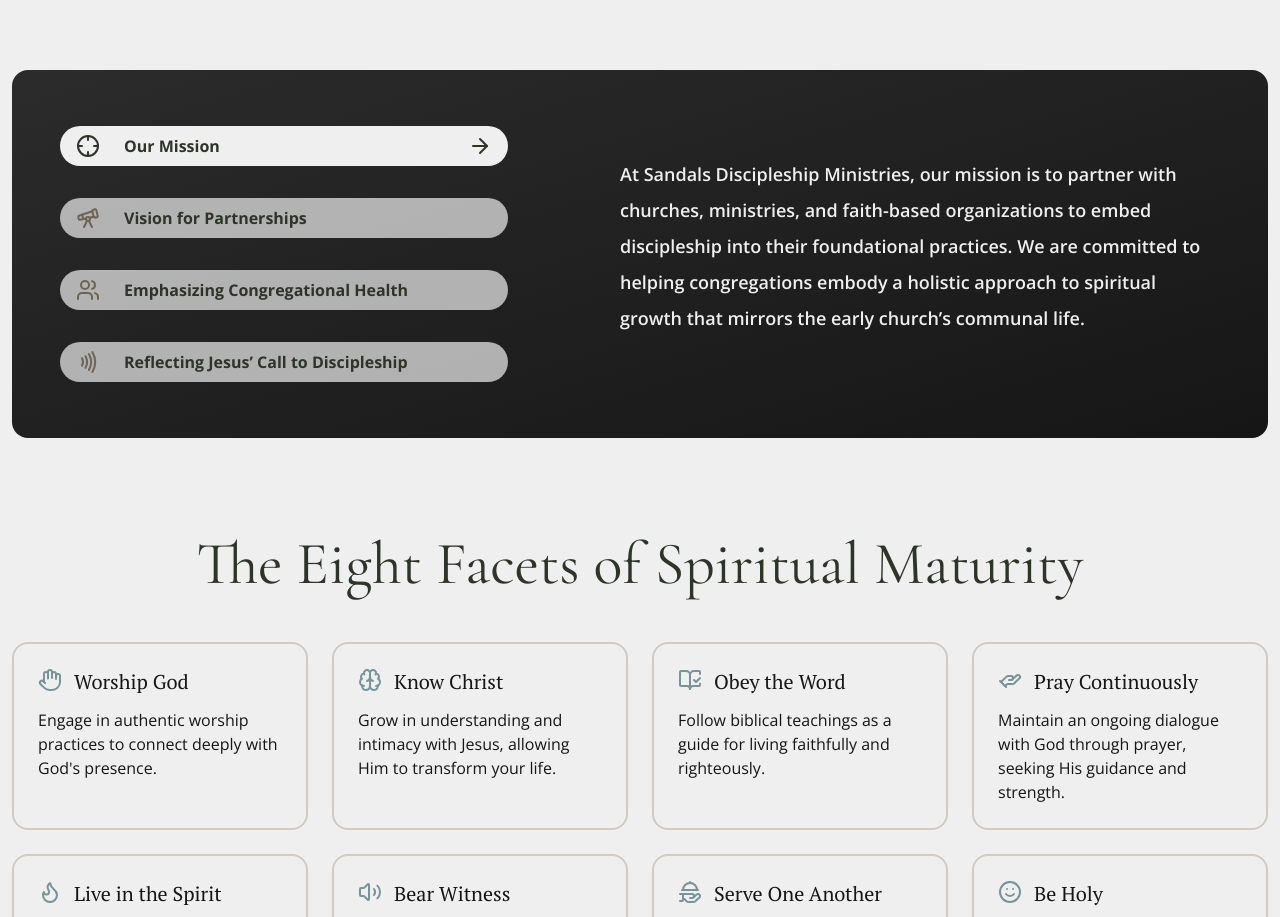
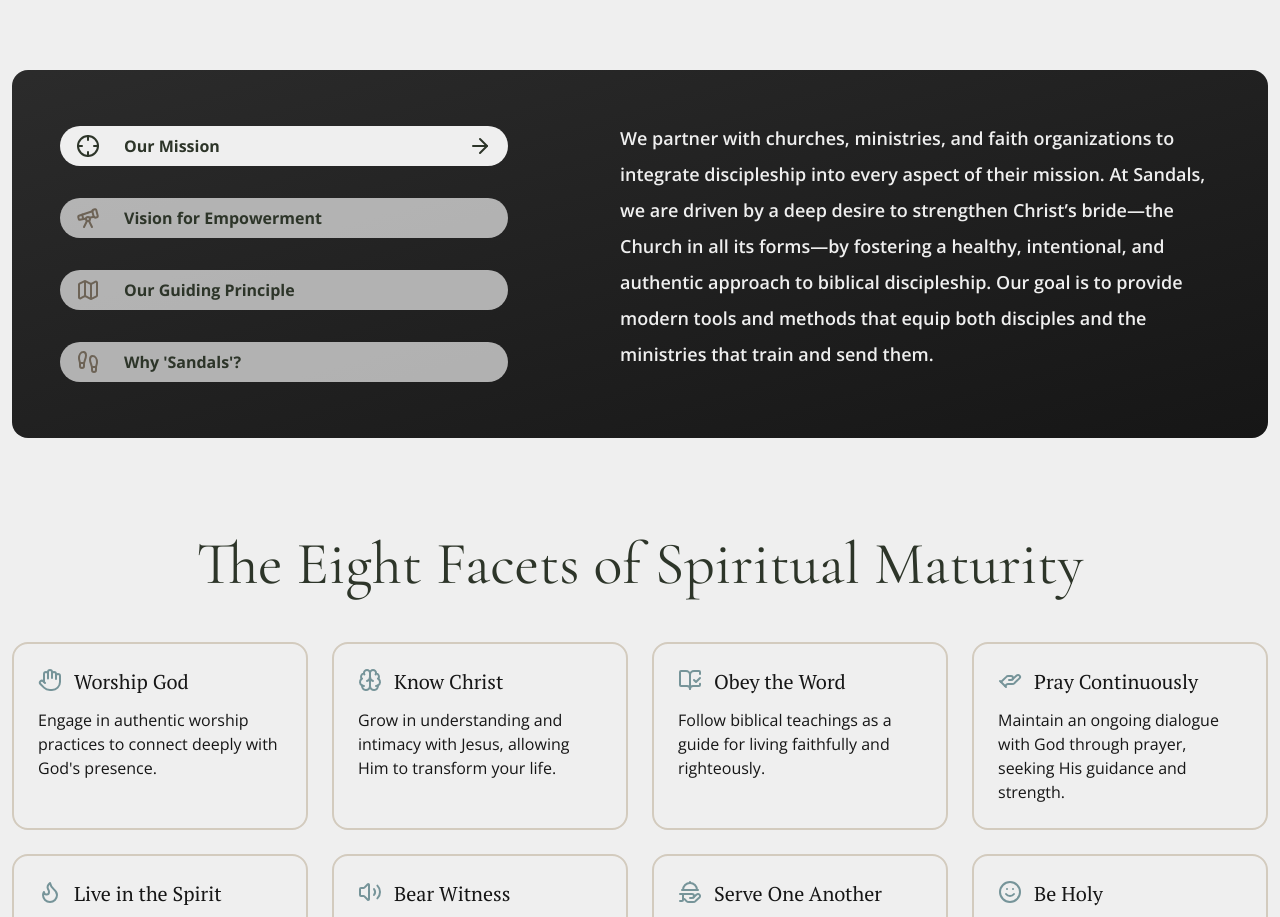
Before and after one commit to pandalexander/sandals-site, a React (Vite) app: page / in a window 1280 px wide. Shown: the part 1760-2677 px from the top of the page. Built offline with nearby package versions, Linux system fonts and the light colour scheme.

Commit message:
Change mission section to reflect accuract

```diff
--- a/src/components/Mission.jsx
+++ b/src/components/Mission.jsx
@@ -2,8 +2,8 @@
 import {
   Crosshair,
   Telescope,
-  Users,
-  Nfc,
+  Map,
+  Footprints,
   ArrowRight,
   CornerRightUp,
 } from "lucide-react";
@@ -13,23 +13,23 @@
   const missionData = [
     {
       title: "Our Mission",
-      copy: "At Sandals Discipleship Ministries, our mission is to partner with churches, ministries, and faith-based organizations to embed discipleship into their foundational practices. We are committed to helping congregations embody a holistic approach to spiritual growth that mirrors the early church’s communal life.",
+      copy: "We partner with churches, ministries, and faith organizations to integrate discipleship into every aspect of their mission. At Sandals, we are driven by a deep desire to strengthen Christ’s bride—the Church in all its forms—by fostering a healthy, intentional, and authentic approach to biblical discipleship. Our goal is to provide modern tools and methods that equip both disciples and the ministries that train and send them.",
       icon: Crosshair,
     },
     {
-      title: "Vision for Partnerships",
-      copy: 'By collaborating with various faith communities, we aim to foster environments where individuals can grow in Christ together, encouraging maturity through shared worship, teaching, and service. Our goal is to make discipleship an integral part of every believer\'s journey, enabling them to "grow in every way more and more like Christ" (Ephesians 4:15 NLT).',
+      title: "Vision for Empowerment",
+      copy: "We empower the global Church to fulfill the Great Commission through authentic biblical discipleship. Rather than replicating the God-honoring work of those who came before us, we recognize their contributions and are blessed to build upon their foundation. While many Christians understand the importance of discipleship, they often hesitate because they do not know where to begin. Our mission is to equip them with the tools and guidance they need to disciple with confidence.",
       icon: Telescope,
     },
     {
-      title: "Emphasizing Congregational Health",
-      copy: "We understand the vital role that mature believers play in serving as stewards of God’s grace for the common good. By equipping leaders with the tools to nurture spiritual health within their communities, we enhance the ability of individuals and groups to thrive both spiritually and relationally.",
-      icon: Users,
+      title: "Our Guiding Principle",
+      copy: "We are committed to ensuring that everything we do fosters authentic conversion through meaningful interpersonal relationships. We are driven to facilitate intentional spiritual growth while equipping shepherds to actively engage and guide their sheep.",
+      icon: Map,
     },
     {
-      title: "Reflecting Jesus’ Call to Discipleship",
-      copy: 'We are inspired by Jesus\' call to "go and make disciples" (Matthew 28:19-20), encouraging a focus on teaching new believers, baptizing them, and supporting them in following Christ’s teachings. Our approach emphasizes the importance of community, active learning, and service as foundational elements of effective discipleship.',
-      icon: Nfc,
+      title: "Why 'Sandals'?",
+      copy: "The name Sandals reflects our walk in discipleship, following Christ’s command to go and make disciples with faith in God’s provision. Throughout Scripture, sandals symbolize being sent, God’s sustaining care, the sealing of redemption, and Christ’s unmatched authority, calling us to walk humbly in His footsteps.",
+      icon: Footprints,
     },
   ];
   return (
```
